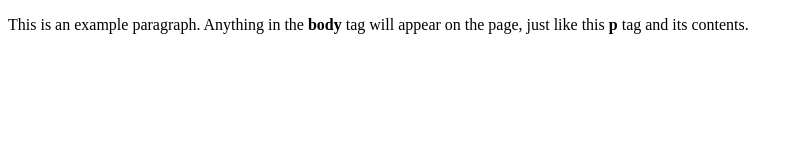
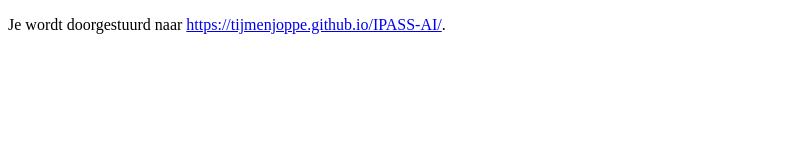
Before and after one commit to tijmenjoppe/tijmenjoppe.github.io, a plain HTML site: page index.html in a window 1280 px wide. Shown: the whole page, without its empty margins (0-800 px from the left). Drawn offline with Linux system fonts and the light colour scheme.

Commit message:
Added redirection to IPASS page.

```diff
--- a/index.html
+++ b/index.html
@@ -1,9 +1,9 @@
 <!doctype html>
 <html>
 	<head>
-		<title>This is the title of the webpage!</title>
+		<meta http-equiv="refresh" content="5; URL=https://tijmenjoppe.github.io/IPASS-AI/ipass_slideshow.html"/>
 	</head>
 	<body>
-		<p>This is an example paragraph. Anything in the <strong>body</strong> tag will appear on the page, just like this <strong>p</strong> tag and its contents.</p>
+		<p>Je wordt doorgestuurd naar <a href="https://tijmenjoppe.github.io/IPASS-AI/">https://tijmenjoppe.github.io/IPASS-AI/</a>.</p>
 	</body>
 </html>
```
